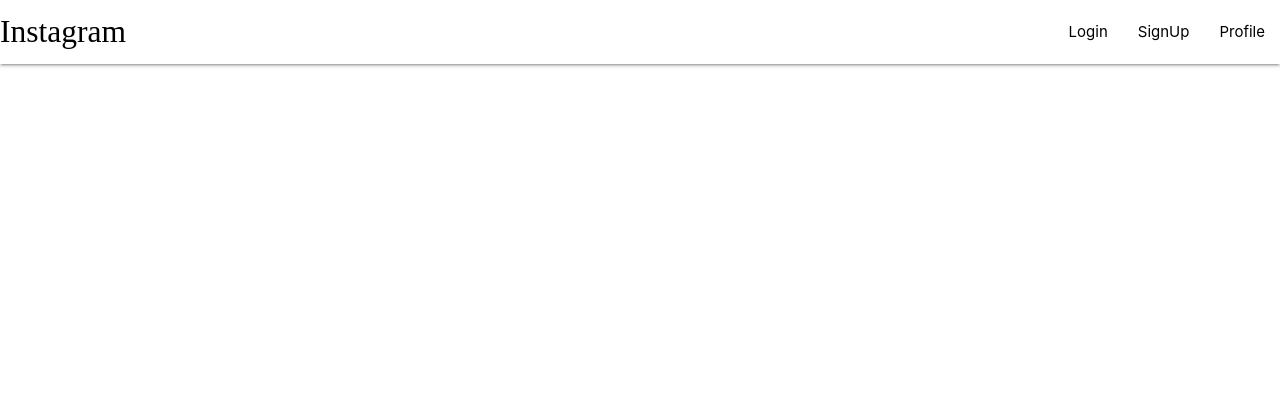
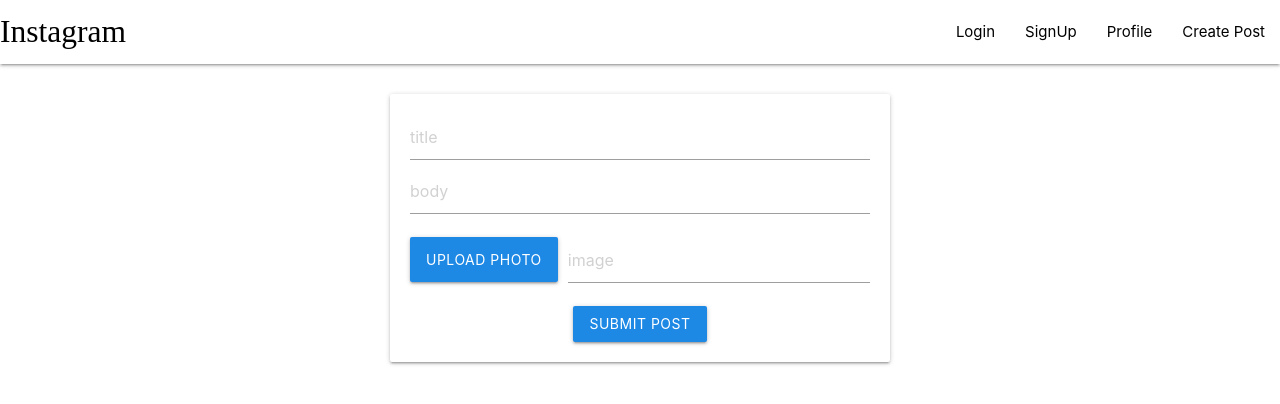
Before and after one commit to marusoft/mern-stack-instagram-clone, a React (Create React App) app in the folder frontend/: page /createpost in a window 1280 px wide. Shown: the top 404 px of the page. Built offline with nearby package versions, Linux system fonts and the light colour scheme; a web font is replaced by a local one.

Commit message:
create post page

```diff
--- a/frontend/public/index.html
+++ b/frontend/public/index.html
@@ -25,8 +25,9 @@
       Learn how to configure a non-root public URL by running `npm run build`.
     -->
      <!-- Compiled and minified CSS -->
+     <link href="https://fonts.googleapis.com/icon?family=Material+Icons" rel="stylesheet">
      <link rel="stylesheet" href="https://cdnjs.cloudflare.com/ajax/libs/materialize/1.0.0/css/materialize.min.css">
-    <title>React App</title>
+    <title>Instagram clone</title>
   </head>
   <body>
     <noscript>You need to enable JavaScript to run this app.</noscript>
--- a/frontend/src/App.css
+++ b/frontend/src/App.css
@@ -29,3 +29,8 @@
 .item {
   width: 30%;
 }
+.home-card{
+  max-width: 500px;
+  height: max-content;
+  margin: 26px auto;
+}
--- a/frontend/src/App.js
+++ b/frontend/src/App.js
@@ -6,6 +6,7 @@
 import Login from "./Components/UI/Signin";
 import Signup from "./Components/UI/Signup";
 import Profile from "./Components/UI/Profile";
+import CreatePost from "./Components/UI/CreatePost";
 
 function App() {
   return (
@@ -23,6 +24,9 @@
       <Route path="/profile">
         <Profile />
       </Route>
+      <Route path="/createpost">
+        <CreatePost />
+      </Route>
     </BrowserRouter>
   );
 }
--- a/frontend/src/Components/Navbar.js
+++ b/frontend/src/Components/Navbar.js
@@ -10,6 +10,7 @@
         <li><Link to="/signin">Login</Link></li>
         <li><Link to="/signup">SignUp</Link></li>
         <li><Link to="/profile">Profile</Link></li>
+        <li><Link to="/createpost">Create Post</Link></li>
       </ul>
     </div>
   </nav>
--- /dev/null
+++ b/frontend/src/Components/UI/CreatePost.js
@@ -0,0 +1,30 @@
+import React from "react";
+
+const CreatePost = () => {
+  return (
+    <div className="card input-field"
+    style={{
+      margin: '30px auto',
+      maxWidth: '500px',
+      padding: '20px',
+      textAlign: 'center'
+    }}>
+      <input type="text" placeholder="title" />
+      <input type="text" placeholder="body" />
+      <div class="file-field input-field">
+        <div class="btn #64b5f6 blue darken-1">
+          <span>Upload Photo</span>
+          <input type="file" />
+        </div>
+        <div class="file-path-wrapper">
+          <input class="file-path validate" type="text" placeholder="image"/>
+        </div>
+      </div>
+      <button className="btn waves-effect waves-light #64b5f6 blue darken-1">
+          Submit Post
+        </button>
+    </div>
+  );
+};
+
+export default CreatePost;
--- a/frontend/src/Components/UI/Home.js
+++ b/frontend/src/Components/UI/Home.js
@@ -1,10 +1,52 @@
-import React from 'react';
-
+import React from "react";
 
 const Home = () => {
   return (
-    <h1>This is my homepage</h1>
-  )
-}
+    <div className="home">
+      <div className="card home-card">
+        <h5>Marusoft</h5>
+        <div className="card-image">
+          <img src="https://images.unsplash.com/photo-1503891617560-5b8c2e28cbf6?ixlib=rb-1.2.1&ixid=eyJhcHBfaWQiOjEyMDd9&auto=format&fit=crop&w=500&q=60" alt="" />
+        </div>
+        <div className="card-content">
+          <i className="material-icons" style={{ color: "red" }}>
+            favorite
+          </i>
+          <h6>Title</h6>
+          <p>This awesome post</p>
+          <input type="text" placeholder="add a comment" />
+        </div>
+      </div>
+      <div className="card home-card">
+        <h5>Marusoft</h5>
+        <div className="card-image">
+          <img src="https://images.unsplash.com/photo-1503891617560-5b8c2e28cbf6?ixlib=rb-1.2.1&ixid=eyJhcHBfaWQiOjEyMDd9&auto=format&fit=crop&w=500&q=60" alt="" />
+        </div>
+        <div className="card-content">
+          <i className="material-icons" style={{ color: "red" }}>
+            favorite
+          </i>
+          <h6>Title</h6>
+          <p>This is another awesome post</p>
+          <input type="text" placeholder="add a comment" />
+        </div>
+      </div>
+      <div className="card home-card">
+        <h5>Marusoft</h5>
+        <div className="card-image">
+          <img src="https://images.unsplash.com/photo-1503891617560-5b8c2e28cbf6?ixlib=rb-1.2.1&ixid=eyJhcHBfaWQiOjEyMDd9&auto=format&fit=crop&w=500&q=60" alt="" />
+        </div>
+        <div className="card-content">
+          <i className="material-icons" style={{ color: "red" }}>
+            favorite
+          </i>
+          <h6>Title</h6>
+          <p>This is another more awesome post</p>
+          <input type="text" placeholder="add a comment" />
+        </div>
+      </div>
+    </div>
+  );
+};
 
 export default Home;
--- a/frontend/src/Components/UI/Profile.js
+++ b/frontend/src/Components/UI/Profile.js
@@ -16,7 +16,7 @@
         <div>
           <img
             style={{ width: "160px", height: "160px", borderRadius: "80px" }}
-            src="https://images.unsplash.com/photo-1550927407-50e2bd128b81?ixlib=rb-1.2.1&ixid=eyJhcHBfaWQiOjEyMDd9&auto=format&fit=crop&w=500&q=80"
+            src="https://images.unsplash.com/photo-1550927407-50e2bd128b81?ixlib=rb-1.2.1&ixid=eyJhcHBfaWQiOjEyMDd9&auto=format&fit=crop&w=500&q=80" alt=""
           />
         </div>
         <div>
@@ -35,12 +35,12 @@
         </div>
       </div>
       <div className="gallery">
-        <img className="item" src="https://images.unsplash.com/photo-1550927407-50e2bd128b81?ixlib=rb-1.2.1&ixid=eyJhcHBfaWQiOjEyMDd9&auto=format&fit=crop&w=500&q=80" />
-        <img className="item" src="https://images.unsplash.com/photo-1550927407-50e2bd128b81?ixlib=rb-1.2.1&ixid=eyJhcHBfaWQiOjEyMDd9&auto=format&fit=crop&w=500&q=80" />
-        <img className="item" src="https://images.unsplash.com/photo-1550927407-50e2bd128b81?ixlib=rb-1.2.1&ixid=eyJhcHBfaWQiOjEyMDd9&auto=format&fit=crop&w=500&q=80" />
-        <img className="item" src="https://images.unsplash.com/photo-1550927407-50e2bd128b81?ixlib=rb-1.2.1&ixid=eyJhcHBfaWQiOjEyMDd9&auto=format&fit=crop&w=500&q=80" />
-        <img className="item" src="https://images.unsplash.com/photo-1550927407-50e2bd128b81?ixlib=rb-1.2.1&ixid=eyJhcHBfaWQiOjEyMDd9&auto=format&fit=crop&w=500&q=80" />
-        <img className="item" src="https://images.unsplash.com/photo-1550927407-50e2bd128b81?ixlib=rb-1.2.1&ixid=eyJhcHBfaWQiOjEyMDd9&auto=format&fit=crop&w=500&q=80" />
+        <img className="item" src="https://images.unsplash.com/photo-1550927407-50e2bd128b81?ixlib=rb-1.2.1&ixid=eyJhcHBfaWQiOjEyMDd9&auto=format&fit=crop&w=500&q=80" alt="" />
+        <img className="item" src="https://images.unsplash.com/photo-1550927407-50e2bd128b81?ixlib=rb-1.2.1&ixid=eyJhcHBfaWQiOjEyMDd9&auto=format&fit=crop&w=500&q=80" alt="" />
+        <img className="item" src="https://images.unsplash.com/photo-1550927407-50e2bd128b81?ixlib=rb-1.2.1&ixid=eyJhcHBfaWQiOjEyMDd9&auto=format&fit=crop&w=500&q=80" alt="" />
+        <img className="item" src="https://images.unsplash.com/photo-1550927407-50e2bd128b81?ixlib=rb-1.2.1&ixid=eyJhcHBfaWQiOjEyMDd9&auto=format&fit=crop&w=500&q=80" alt="" />
+        <img className="item" src="https://images.unsplash.com/photo-1550927407-50e2bd128b81?ixlib=rb-1.2.1&ixid=eyJhcHBfaWQiOjEyMDd9&auto=format&fit=crop&w=500&q=80" alt="" />
+        <img className="item" src="https://images.unsplash.com/photo-1550927407-50e2bd128b81?ixlib=rb-1.2.1&ixid=eyJhcHBfaWQiOjEyMDd9&auto=format&fit=crop&w=500&q=80" alt="" />
       </div>
     </div>
   );
--- a/frontend/src/Components/UI/Signin.js
+++ b/frontend/src/Components/UI/Signin.js
@@ -1,16 +1,18 @@
 import React from "react";
-import { Link } from 'react-router-dom'
+import { Link } from "react-router-dom";
 
 const Signin = () => {
   return (
-    <div className="login-card" >
+    <div className="login-card">
       <div className="card auth-card input-field">
         <h2>Instagram</h2>
         <input type="text" placeholder="email" />
         <input type="text" placeholder="password" />
-        <button className="btn waves-effect waves-light #64b5f6 blue lighten-1 ">Signin</button>
+        <button className="btn waves-effect waves-light #64b5f6 blue darken-1">
+          Signin
+        </button>
         <h5>
-        <Link to="/signup">Don't have an account?</Link>
+          <Link to="/signup">Don't have an account?</Link>
         </h5>
       </div>
     </div>
--- a/frontend/src/Components/UI/Signup.js
+++ b/frontend/src/Components/UI/Signup.js
@@ -9,7 +9,7 @@
         <input type="text" placeholder="name" />
         <input type="text" placeholder="email" />
         <input type="text" placeholder="password" />
-        <button className="btn waves-effect waves-light #64b5f6 blue lighten-1 ">
+        <button className="btn waves-effect waves-light #64b5f6 blue darken-1">
           Signup
         </button>
         <h5>
```
